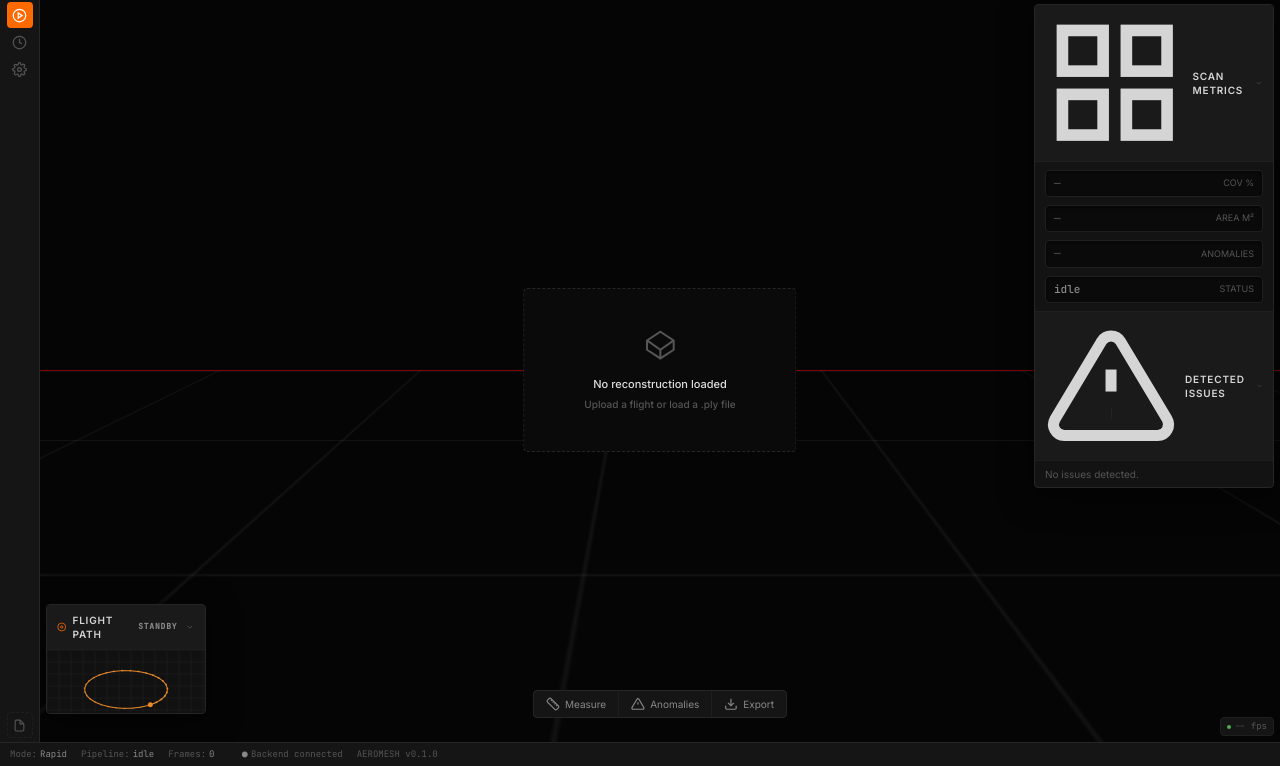
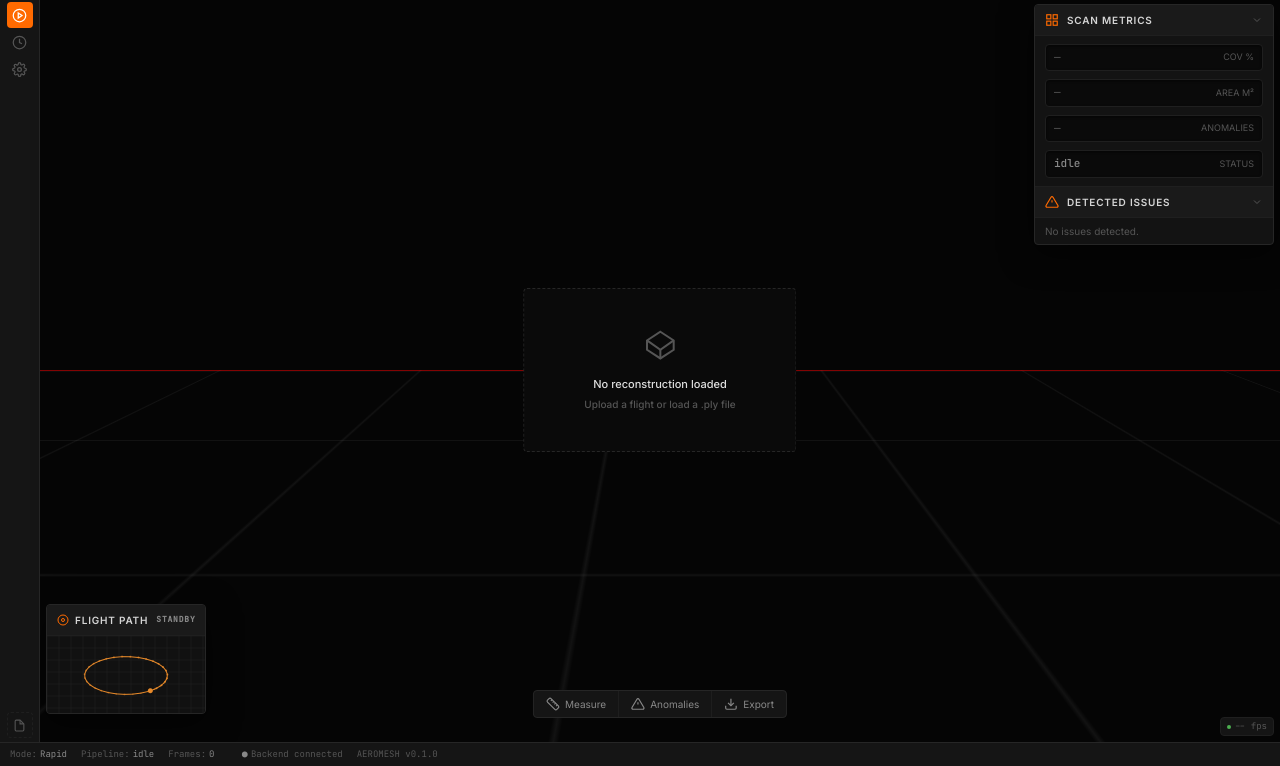
Before and after one commit to hemanth-008/AeroMesh, a website built with Vite: page aeromesh-frontend/aeromesh-frontend/index.html in a window 1280 px wide. Shown: the part 34-800 px from the top of the page. Built offline with nearby package versions, Linux system fonts and the light colour scheme; what @mkkellogg/gaussian-splats-3d would draw is missing.

Commit message:
Fix UI bugs: restore SVG icon constraints and add panel-body collapse styles

```diff
--- a/aeromesh-frontend/aeromesh-frontend/src/style.css
+++ b/aeromesh-frontend/aeromesh-frontend/src/style.css
@@ -698,7 +698,8 @@
 }
 
 .floating-panel .panel-body {
-  transition: opacity var(--dur-fast) var(--ease-in-out);
+  transition: opacity var(--dur-fast) var(--ease-in-out), height var(--dur-panel) var(--ease-in-out);
+  overflow: hidden;
 }
 
 .floating-panel.collapsed .panel-body {
@@ -720,6 +721,14 @@
   gap: 8px;
   cursor: pointer;
   user-select: none;
+  white-space: nowrap;
+}
+
+.rail-section-title svg.icon {
+  width: 14px;
+  height: 14px;
+  color: var(--accent);
+  flex-shrink: 0;
 }
 
 .rail-section-title svg.chevron {
```
